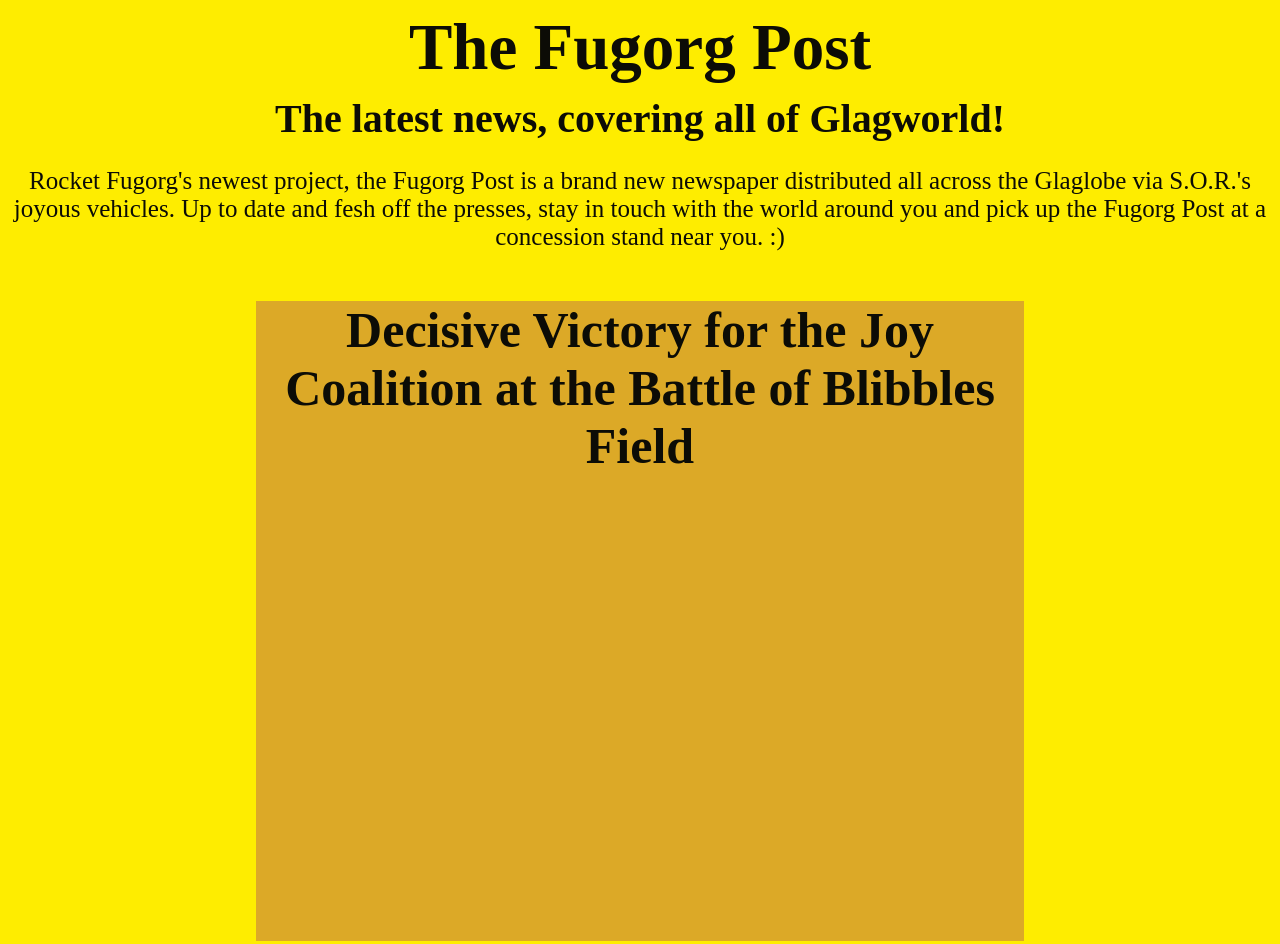
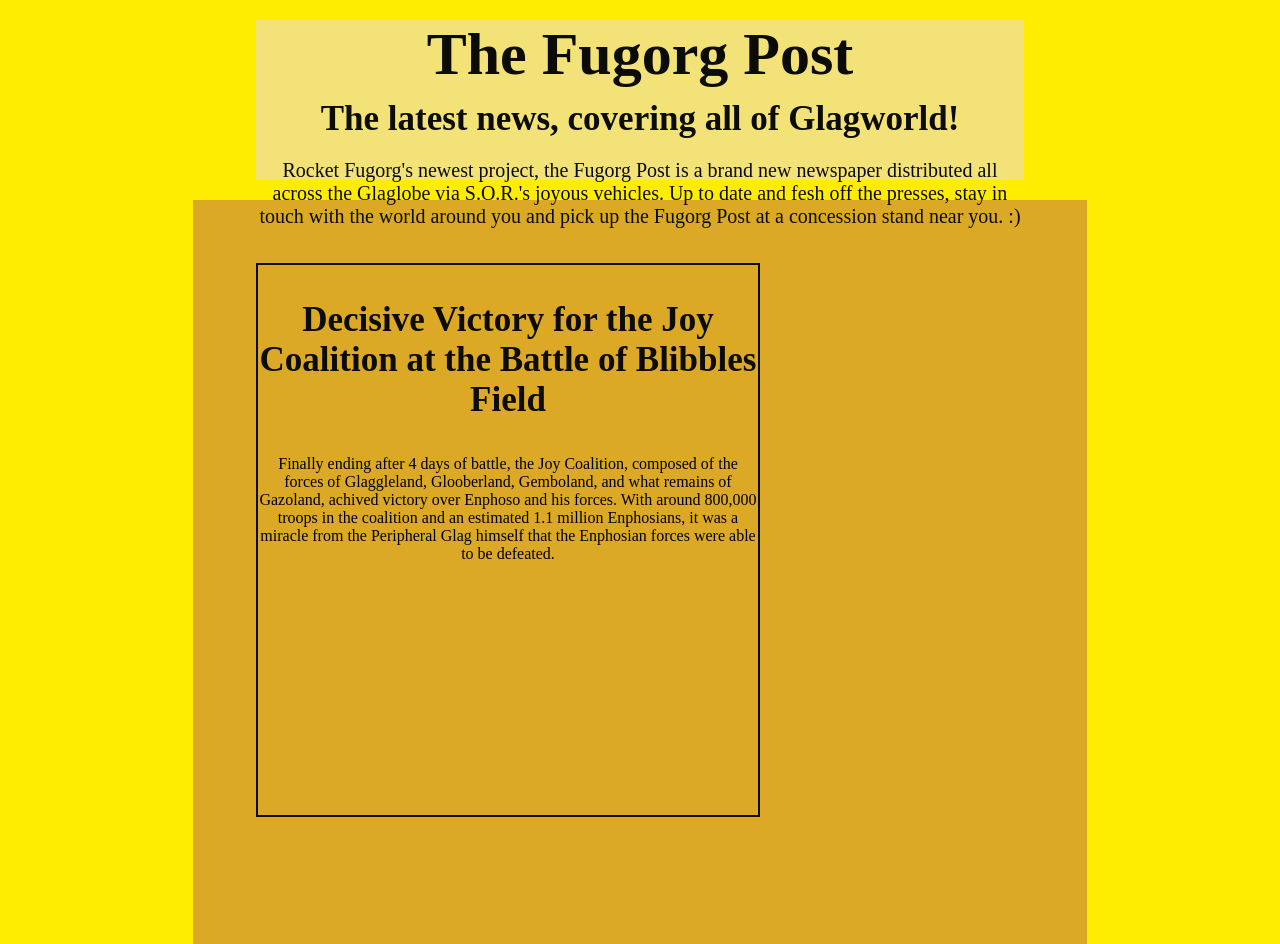
Before and after one commit to staten-island-tech/css-blogpost-project-TakingCareofBusiness, a plain HTML site: page index.html in a window 1280 px wide. Shown: the top 944 px of the page. Drawn offline with Linux system fonts and the light colour scheme.

Commit message:
Skibidi toilet

```diff
--- a/index.html
+++ b/index.html
@@ -3,17 +3,23 @@
     <head>
         <meta charset="utf-8">
         <meta http-equiv="X-UA-Compatible" content="IE=edge">
-        <title>All about me!!!</title>
+        <title>CSS Blogpost Project</title>
         <meta name="description" content="">
         <meta name="viewport" content="width=device-width, initial-scale=1">
         <link rel="stylesheet" href="style.css">
     </head>
     <body>
-        <h1 class="text" id="mainheading"> The Fugorg Post</h1>
-        <h2 class="text" id="subheading"> The latest news, covering all of Glagworld!</h2>
-        <p class="text" id="explanation">Rocket Fugorg's newest project, the Fugorg Post is a brand new newspaper distributed all across the Glaglobe via S.O.R.'s joyous vehicles. Up to date and fesh off the presses, stay in touch with the world around you and pick up the Fugorg Post at a concession stand near you. :)</p>
-        <div class="mainthing">
-            <h3 class="articletitle text">Decisive Victory for the Joy Coalition at the Battle of Blibbles Field</h3>
+        <div class="titlecard">
+        <h1 class="text" id="titlecard-title"> The Fugorg Post</h1>
+        <h2 class="text" id="titlecard-subheading"> The latest news, covering all of Glagworld!</h2>
+        <p class="text" id="titlecard-paragraph">Rocket Fugorg's newest project, the Fugorg Post is a brand new newspaper distributed all across the Glaglobe via S.O.R.'s joyous vehicles. Up to date and fesh off the presses, stay in touch with the world around you and pick up the Fugorg Post at a concession stand near you. :)</p>
+        </div>
+        <div class="articlebox">
+            <div class="article">
+                <h3 class="articletitle text">Decisive Victory for the Joy Coalition at the Battle of Blibbles Field</h3>
+                <p>Finally ending after 4 days of battle, the Joy Coalition, composed of the forces of Glaggleland, Glooberland, Gemboland, and what remains of Gazoland, achived victory over Enphoso and his forces. With around 800,000  troops in the coalition and an estimated 1.1 million Enphosians, it was a miracle from the Peripheral Glag himself that the Enphosian forces were able to be defeated.  </p>
+            </div>
+
         </div>
     </body>
 </html>
--- a/style.css
+++ b/style.css
@@ -5,23 +5,38 @@ body {
 .text {
     color: #0c0c06;
 }
-#mainheading {
-    font-size:65px;
+#titlecard-title {
+    font-size:60px;
     margin: 10px;
 }
-#subheading {
+#titlecard-subheading {
     margin: 10px;
-    font-size:40px;
+    font-size:35px;
 }
-#explanation {
-    font-size:25px;
+#titlecard-paragraph {
+    font-size:20px;
 }
 .articletitle {
-    font-size:50px;
+    font-size:35px;
+    padding-top
 }
-.mainthing {
+.titlecard {
+    background-color:#f3e277;
+    margin:20px auto;
+    width: 60vw;
+    height:20vh;
+}
+.article {
+    width:500px;
+    height: 550px;
+    border:2px solid #0c0c06;
+
+}
+.articlebox {
     margin:20px auto;
     width:60vw;
-    height: 80vh;
-    background-color:#dca927
+    height: 1500px;
+    background-color:#dca927;
+    padding: 5%;
+
 }
```
